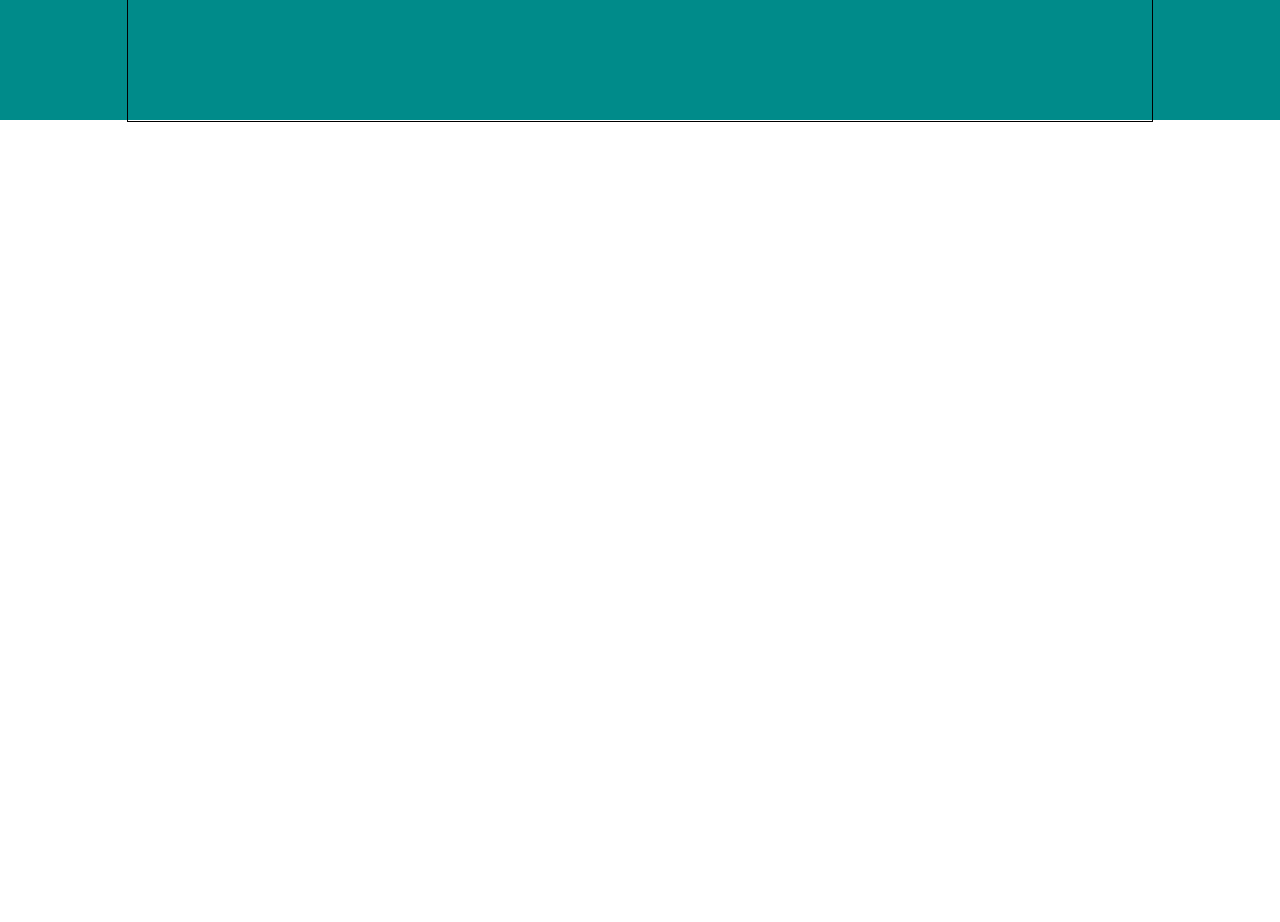
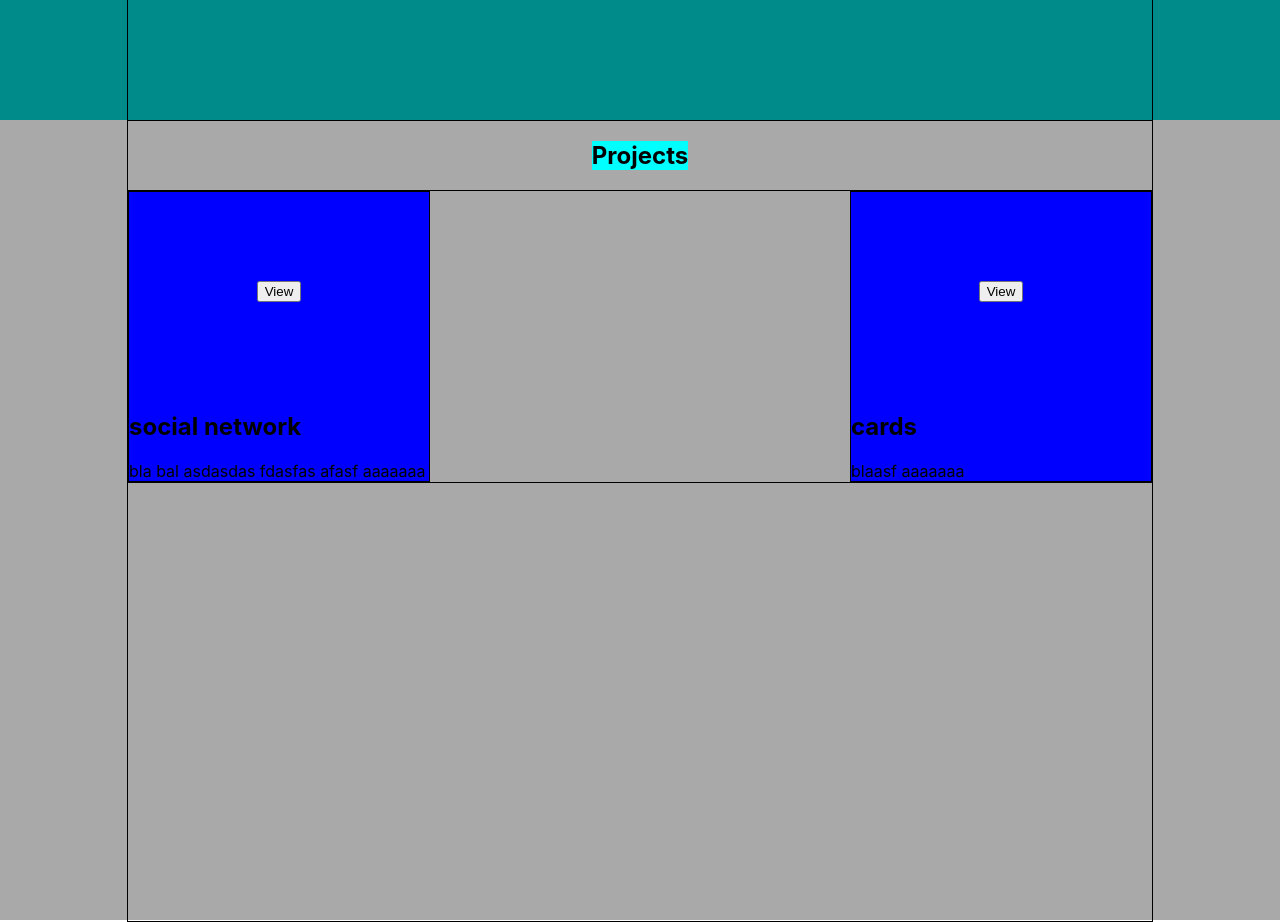
Before and after one commit to mr-Freeman-S/portfolio, a React (Create React App) app: page / in a window 1280 px wide. Shown: the part 1560-2482 px from the top of the page. Before the commit the page ends 1682 px from the top, so only its background shows below. Built offline with nearby package versions, Linux system fonts and the light colour scheme.

Commit message:
refactoring add myProjects block

```diff
--- a/src/App.js
+++ b/src/App.js
@@ -2,6 +2,7 @@ import './App.css';
 import Header from "./components/Header/Header";
 import AboutMe from "./components/aboutMe/AboutMe";
 import Skills from "./components/skills/Skills";
+import MyProjects from "./components/myProjects/MyProjects";
 
 function App() {
     return (
@@ -9,6 +10,7 @@ function App() {
             <Header/>
             <AboutMe/>
             <Skills/>
+            <MyProjects/>
         </div>
     );
 }
--- /dev/null
+++ b/src/common/styles/Title.module.css
@@ -0,0 +1,4 @@
+.title {
+    background-color: aqua;
+
+}
--- /dev/null
+++ b/src/components/myProjects/MyProjects.jsx
@@ -0,0 +1,21 @@
+import React from 'react';
+import style from './MyProjects.module.css'
+import styleContainer from "../../common/styles/Container.module.css";
+import styleTitle from "../../common/styles/Title.module.css";
+import Project from "./project/Project";
+
+const MyProjects = () => {
+    return (
+        <div className={style.wrapper}>
+            <div className={`${styleContainer.wrapper} ${style.container}`}>
+                <h2 className={styleTitle.title}>Projects</h2>
+                <div className={style.projectWrapper}>
+                    <Project img={'img1'} projectName={'social network'} shortDescription={'bla bal asdasdas fdasfas afasf aaaaaaa'}/>
+                    <Project img={'img1'} projectName={'cards'} shortDescription={'blaasf aaaaaaa'}/>
+                </div>
+            </div>
+        </div>
+    );
+};
+
+export default MyProjects;
--- /dev/null
+++ b/src/components/myProjects/MyProjects.module.css
@@ -0,0 +1,15 @@
+.wrapper {
+    height: 100vh;
+    background-color: darkgray;
+}
+.projectWrapper {
+    border: 1px solid;
+    display: flex;
+    width: 100%;
+    justify-content: space-between;
+    flex-wrap: wrap;
+}
+.container {
+    flex-direction: column;
+    justify-content: flex-start;
+}
--- /dev/null
+++ b/src/components/myProjects/project/Project.jsx
@@ -0,0 +1,16 @@
+import React from 'react';
+import style from './Project.module.css'
+
+const Project = (props) => {
+    return (
+        <div className={style.wrapper}>
+            <div className={style.imgProject}>
+                <button>View</button>
+            </div>
+            <h2 className={style.title}>{props.projectName}</h2>
+            <div>{props.shortDescription}</div>
+        </div>
+    );
+};
+
+export default Project;
--- /dev/null
+++ b/src/components/myProjects/project/Project.module.css
@@ -0,0 +1,15 @@
+.wrapper {
+    border: 1px solid;
+    background-color: blue;
+}
+
+.imgProject {
+    height: 200px;
+    width: 300px;
+    display: flex;
+    justify-content: center;
+    align-items: center;
+}
+.title {
+
+}
--- a/src/components/skills/Skills.js
+++ b/src/components/skills/Skills.js
@@ -2,12 +2,13 @@ import React from 'react';
 import style from './Skills.module.css'
 import styleContainer from "../../common/styles/Container.module.css";
 import Skill from "./skill/Skill";
+import styleTitle from './../../common/styles/Title.module.css'
 
 const Skills = () => {
     return (
         <div className={style.wrapper}>
             <div className={`${styleContainer.wrapper} ${style.container}`}>
-                <h2 className={style.title}>Skills</h2>
+                <h2 className={styleTitle.title}>Skills</h2>
                 <div className={style.skills}>
                     <Skill title={"js"} description={'asdas dasdasdasd'}/>
                     <Skill title={"css/html"} description={'asdas dasdddddddddd dddddddddd ddddddddd dddddddddddd dddddddddddddddddasd asddddddddddddddddsad asdasd'}/>
--- a/src/components/skills/Skills.module.css
+++ b/src/components/skills/Skills.module.css
@@ -1,14 +1,6 @@
 .wrapper {
     height: 100vh;
     background-color: darkcyan;
-}
-.container {
-    flex-direction: column;
-    justify-content: flex-start;
-}
-.title {
-    background-color: aqua;
-
 }
 
 .skills {
```
